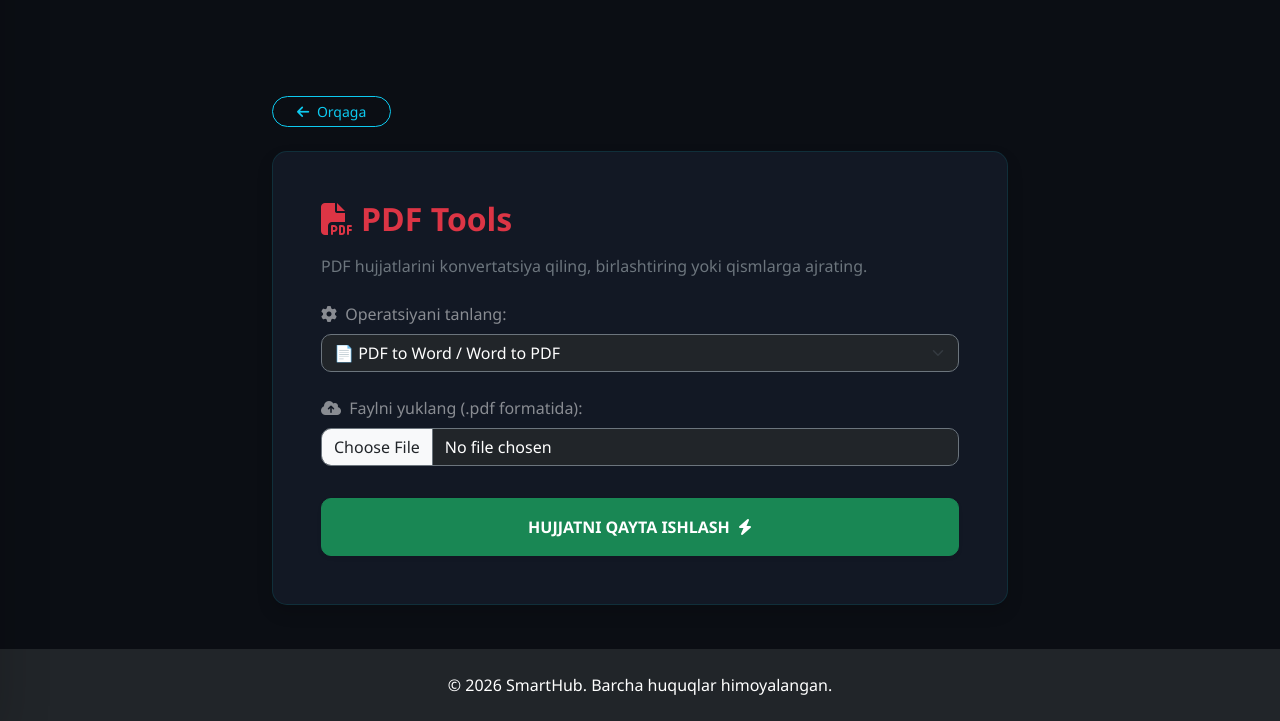
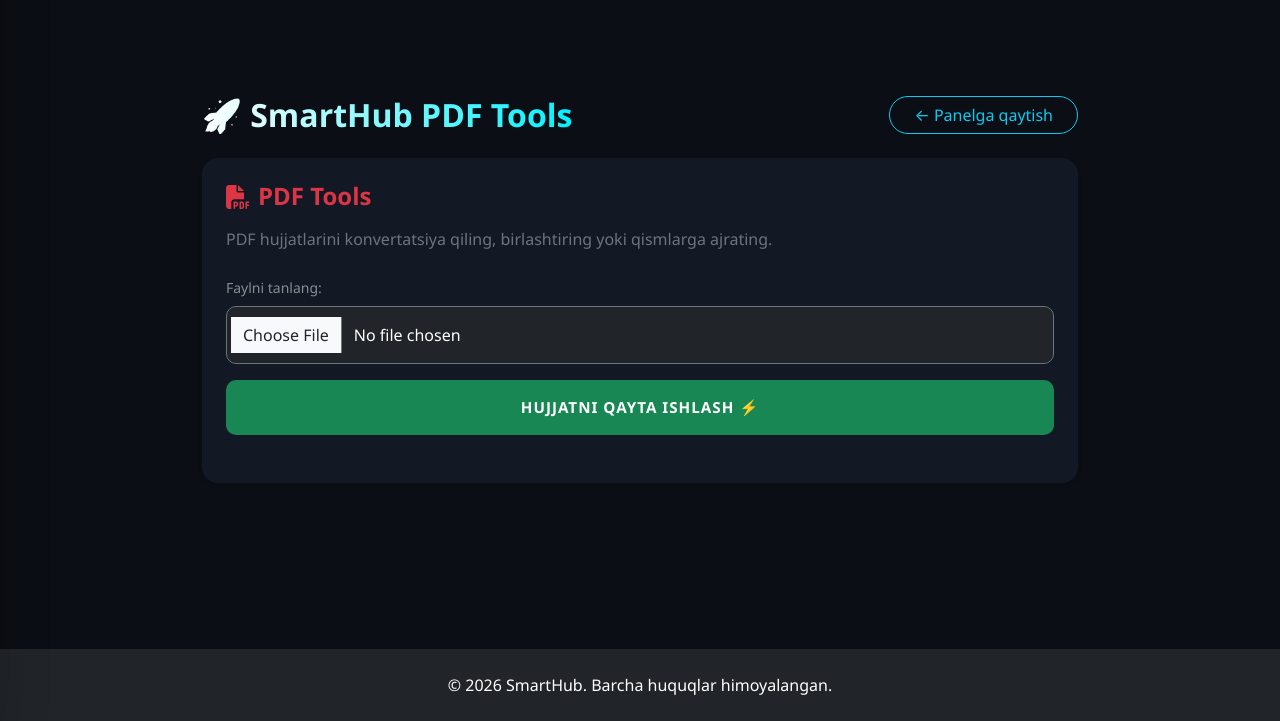
Before and after one commit to TTligu1/SmartHub, a Django app: page /pdf-tools/ in a window 1280 px wide. Shown: the part 79-800 px from the top of the page. Run offline with Django 5.2, Linux system fonts and the light colour scheme; a user stored in the database is signed in.

Commit message:
fix: submit form button activated

```diff
--- a/core/urls.py
+++ b/core/urls.py
@@ -18,6 +18,11 @@ urlpatterns = [
     path('race-arena/', views.race_arena, name='race_arena'),
     path('races-list/', views.races_list, name='races_list'),
     path('api/save-race/', views.save_race_result, name='save_race_result'),
+
+    # Tizim foydalanuvchilari va Chat yo'llari
     path('system-users/', views.user_activity_list, name='user_activity_list'),
     path('chat/', views.user_chat_room, name='user_chat_room'),
+
+    # 💡 QO'SHILDI: Agar shablonlaringizda eski qolib ketgan tools_list bo'lsa, xato bermasligi uchun dublyaj yo'nalish
+    path('tools/list/', views.tools_home, name='tools_list'),
 ]
--- a/templates/core/pdf_tools.html
+++ b/templates/core/pdf_tools.html
@@ -1,82 +1,38 @@
 {% extends 'base.html' %}
 
 {% block content %}
-<div class="container mt-5">
-    <div class="row justify-content-center">
-        <div class="col-md-8">
-            <div class="mb-4">
-                <a href="{% url 'tools_home' %}" class="btn btn-sm btn-outline-info px-4 rounded-pill">
-                    <i class="fa-solid fa-arrow-left me-1"></i> Orqaga
+<div class="container mt-5 mb-5" style="max-width: 900px;">
+    <div class="d-flex justify-content-between align-items-center mb-4">
+        <h2 class="text-white fw-bold m-0" style="background: linear-gradient(to right, #ffffff, #00f2fe); -webkit-background-clip: text; -webkit-text-fill-color: transparent;">
+            🚀 SmartHub PDF Tools
+        </h2>
+        <a href="{% url 'tools_home' %}" class="btn btn-outline-info rounded-pill px-4">
+            ← Panelga qaytish
         </a>
     </div>
 
-            <div class="card bg-dark text-white p-4 p-md-5 shadow" style="border-radius: 15px; background-color: #121824 !important; border: 1px solid rgba(0, 242, 254, 0.1);">
-                <h2 class="fw-bold mb-3 d-flex align-items-center text-danger">
+    <div class="card p-4 border-0 text-white shadow-sm" style="background-color: #121824; border-radius: 16px; border: 1px solid rgba(0, 242, 254, 0.1);">
+        <h4 class="fw-bold mb-3 d-flex align-items-center text-danger">
             <i class="fa-solid fa-file-pdf me-2"></i> PDF Tools
-                </h2>
+        </h4>
         <p class="text-secondary mb-4">PDF hujjatlarini konvertatsiya qiling, birlashtiring yoki qismlarga ajrating.</p>
 
+        <form method="POST" enctype="multipart/form-data" class="w-100 mb-4">
+            {% csrf_token %} <div class="mb-3">
+                <label class="form-label text-white-50 small">Faylni tanlang:</label>
+                <input type="file" name="pdf_file" class="form-control bg-dark text-white border-secondary p-3 shadow-none" style="border-radius: 10px;" required>
+            </div>
+
+            <button type="submit" class="btn btn-success w-100 py-3 fw-bold text-uppercase shadow-none border-0" style="border-radius: 10px; background-color: #198754; font-size: 0.95rem; letter-spacing: 1px;">
+                HUJJATNI QAYTA ISHLASH ⚡
+            </button>
+        </form>
+
         {% if success_message %}
-                <div class="alert alert-success bg-success bg-opacity-25 text-white border-success mb-4" role="alert">
+        <div class="alert alert-success bg-success bg-opacity-25 text-white border-success" role="alert">
             <i class="fa-solid fa-circle-check me-2"></i> {{ success_message }}
-                    {% if result_file %}
-                    <div class="mt-2">
-                        <a href="{% url 'tools_home'%}" class="btn btn-sm btn-success px-3 rounded-pill">
-                            <i class="fa-solid fa-download me-1"></i> Yuklab olish
-                        </a>
         </div>
         {% endif %}
     </div>
-                {% endif %}
-
-                <form method="POST" enctype="multipart/form-data" class="needs-validation" novalidate>
-                    {% csrf_token %}
-
-                    <div class="mb-4">
-                        <label for="action_type" class="form-label text-white-50 fw-medium">
-                            <i class="fa-solid fa-gear me-1"></i> Operatsiyani tanlang:
-                        </label>
-                        <select class="form-select bg-dark text-white border-secondary py-2.5" id="action_type" name="action_type" required style="border-radius: 10px;">
-                            <option value="to_word" {% if action_type == 'to_word' %}selected{% endif %}>📄 PDF to Word / Word to PDF</option>
-                            <option value="merge" {% if action_type == 'merge' %}selected{% endif %}>➕ PDF fayllarni birlashtirish</option>
-                            <option value="split" {% if action_type == 'split' %}selected{% endif %}>✂️ PDF faylni sahifalarga ajratish</option>
-                        </select>
 </div>
-
-                    <div class="mb-4">
-                        <label for="pdf_file" class="form-label text-white-50 fw-medium">
-                            <i class="fa-solid fa-cloud-arrow-up me-1"></i> Faylni yuklang (.pdf formatida):
-                        </label>
-                        <input type="file" class="form-control bg-dark text-white border-secondary py-2.5" id="pdf_file" name="pdf_file" accept=".pdf,.docx,.doc" required style="border-radius: 10px;">
-                        <div class="invalid-feedback">Iltimos, qayta ishlash uchun fayl tanlang!</div>
-                    </div>
-
-                    <div class="mt-4 pt-2">
-                        <button type="submit" class="btn btn-success w-100 py-3 fw-bold text-uppercase tracking-wider shadow-sm" style="border-radius: 10px; background-color: #198754 !important;">
-                            Hujjatni qayta ishlash <i class="fa-solid fa-bolt ms-1"></i>
-                        </button>
-                    </div>
-                </form>
-            </div>
-
-        </div>
-    </div>
-</div>
-
-<script>
-    // Bootstrap form validatsiyasi uchun kichik skript
-    (() => {
-        'use strict'
-        const forms = document.querySelectorAll('.needs-validation')
-        Array.from(forms).forEach(form => {
-            form.addEventListener('submit', event => {
-                if (!form.checkValidity()) {
-                    event.preventDefault()
-                    event.stopPropagation()
-                }
-                form.classList.add('was-validated')
-            }, false)
-        })
-    })()
-</script>
 {% endblock %}
```
Lines whose indentation alone changed are shown as unchanged.
